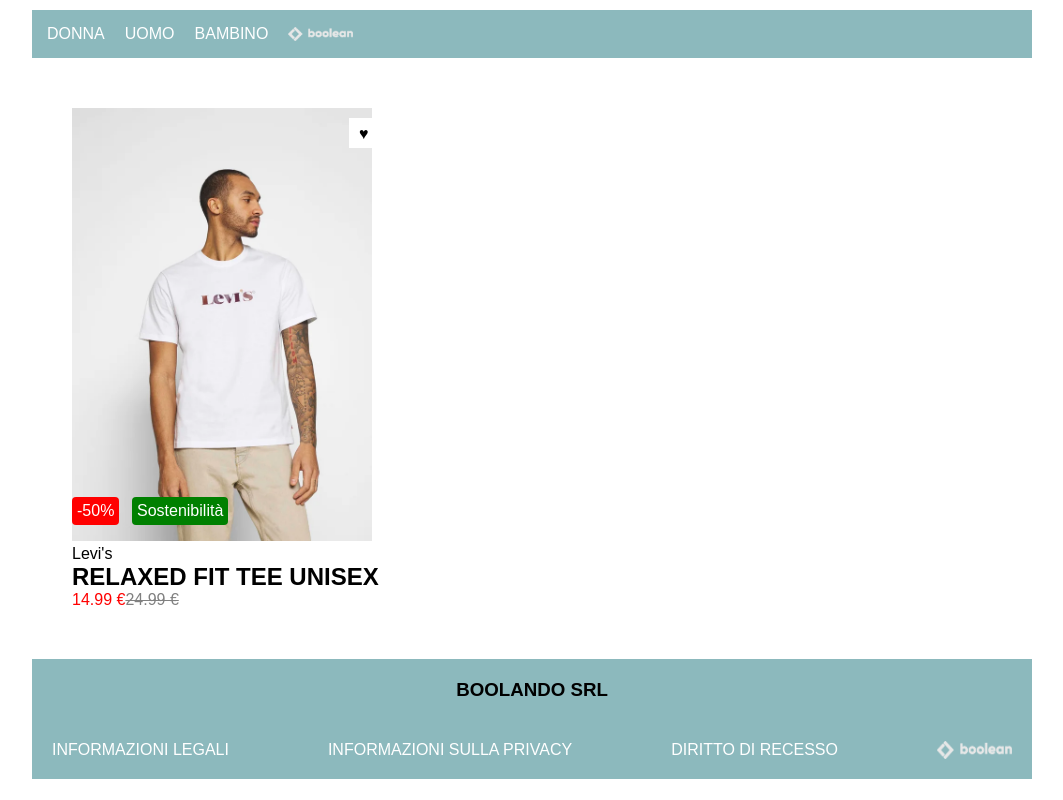
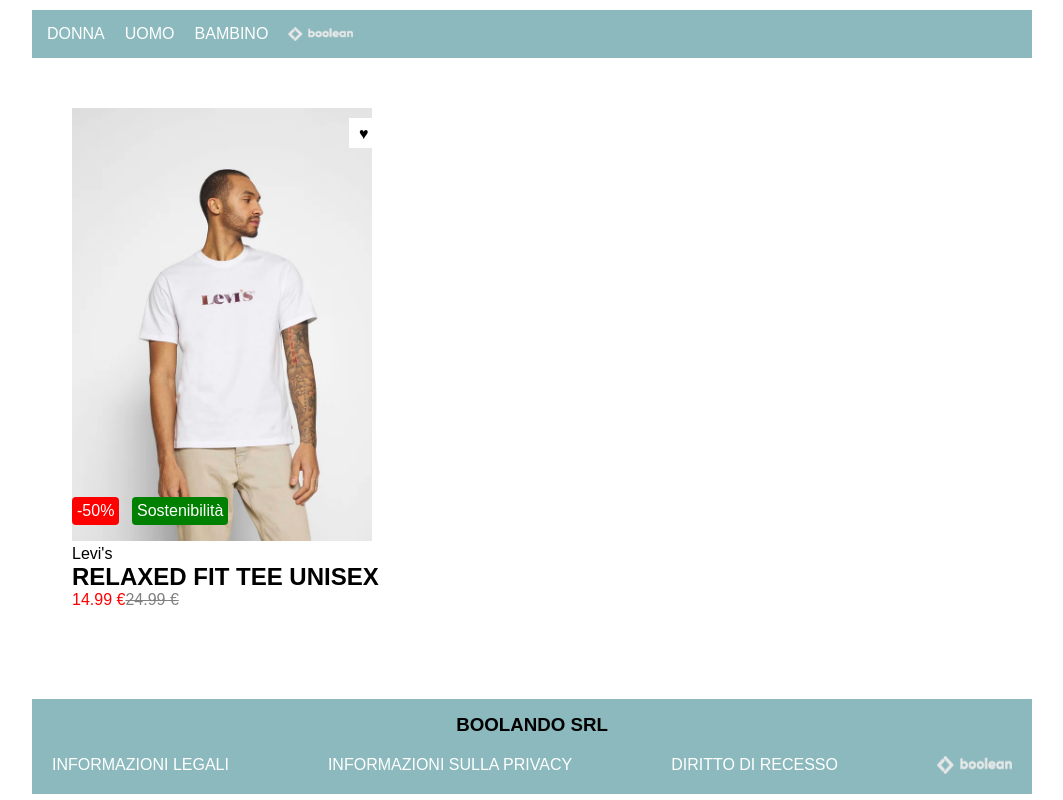
Before and after one commit to fabiomazzilli85/Boolando-Vue, a Vue app: page / in a window 1280 px wide. Shown: the whole page, without its empty margins (108-1171 px from the left). Built offline with nearby package versions, Linux system fonts and the light colour scheme.

Commit message:
h3 padding a 15px. Footer margin top 50

```diff
--- a/src/components/Footer.vue
+++ b/src/components/Footer.vue
@@ -26,7 +26,7 @@
 <style>
 h3 {
     text-align: center;
-    padding: 20px;
+    padding-top: 15px;
 }
 
 .logo {
@@ -35,9 +35,9 @@
 }
 
 footer {
+    margin-top: 50px;
     font-family: Arial, Helvetica, sans-serif;
     text-transform: uppercase;
-    margin: 10px 0;
 }
 
 .background_footer {
```
